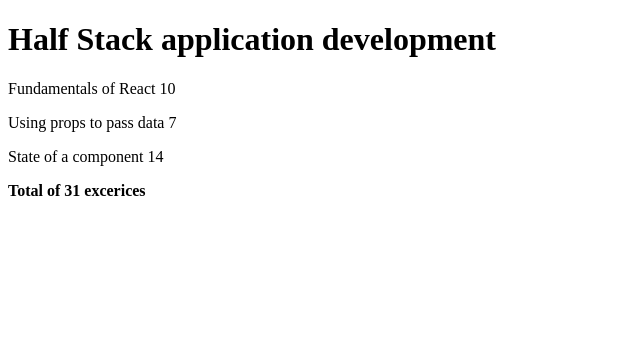
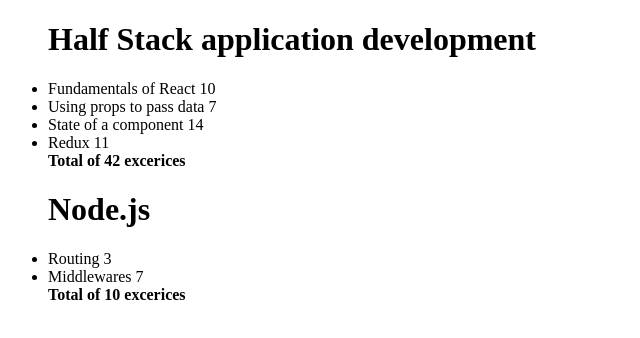
Before and after one commit to Tenxa/fullstackopen2020-kurssi, a React (Create React App) app in the folder part2/kurssitiedot/: page / in a window 1280 px wide. Shown: the top 338 px of the page, without its empty margins (0-640 px from the left). Built offline with nearby package versions, Linux system fonts and the light colour scheme.

Commit message:
2.4: kurssitiedot step9 done

```diff
--- a/part2/kurssitiedot/src/App.js
+++ b/part2/kurssitiedot/src/App.js
@@ -1,14 +1,63 @@
 import React from 'react'
 import Course from './components/Course'
-import Header from './components/Header'
 
-const App = ({ course }) => {
+const App = () => {
 
+    const course = [
+        {
+            name: 'Half Stack application development',
+            id: 1,
+            parts: [
+                {
+                    name: 'Fundamentals of React',
+                    exercises: 10,
+                    id: 1
+                },
+                {
+                    name: 'Using props to pass data',
+                    exercises: 7,
+                    id: 2
+                },
+                {
+                    name: 'State of a component',
+                    exercises: 14,
+                    id: 3
+                },
+                {
+                    name: 'Redux',
+                    exercises: 11,
+                    id: 4
+                }
+            ]
+        },
+        {
+            name: 'Node.js',
+            id: 2,
+            parts: [
+                {
+                    name: 'Routing',
+                    exercises: 3,
+                    id: 1
+                },
+                {
+                    name: 'Middlewares',
+                    exercises: 7,
+                    id: 2
+                }
+            ]
+        }
+    ]
+
+    const listCourses = () => course.map(c =>
+        <ul key={c.id}>
+            <Course course={c} />
+        </ul>
+    )
 
     return (
         <div>
-            <Header course={course}/>
-            <Course course={course} />
+            <h1>{course.name}</h1>
+            {listCourses()}
         </div>
     )
 }
--- a/part2/kurssitiedot/src/components/Content.js
+++ b/part2/kurssitiedot/src/components/Content.js
@@ -4,8 +4,8 @@
 const Content = ({course}) => {
     return (
         <div>
-            {course.parts.map((course) =>
-                <Part key={course.id} name={course.name} exercise={course.exercises}/>
+            {course.parts.map((c) =>
+                <Part key={c.id} name={c.name} exercise={c.exercises}/>
             )}
         </div>
     )
--- a/part2/kurssitiedot/src/components/Course.js
+++ b/part2/kurssitiedot/src/components/Course.js
@@ -1,18 +1,30 @@
 import React from 'react'
-import Content from './Content'
+import Part from './Part'
 
 const Course = ({ course }) => {
+    //console.log('From course', course)
     return (
         <div>
-            <Content course={course} />
+            <h1>{course.name}</h1>
+            {course.parts.map((c) => {
+                console.log(c)
+                return (
+                    <div>
+                        <li key={c.id}>
+                            <Part name={c.name} exercise={c.exercises}/>
+                        </li>
+                    </div>
+                )
+            })}
             <b>Total of {Sum(course)} excerices</b>
         </div>
     )
 }
 
+
 const Sum = (props) => {
     const total = props.parts.reduce((prev, next) =>
-        console.log('what is happening', prev, next) || prev + next.exercises, 0
+        prev + next.exercises, 0
     )
 
     return (total)
--- a/part2/kurssitiedot/src/components/Part.js
+++ b/part2/kurssitiedot/src/components/Part.js
@@ -3,7 +3,7 @@
 const Part = (props) => {
     return (
         <div>
-            <p> {props.name} {props.exercise}</p>
+            {props.name} {props.exercise}
         </div>
     )
 }
--- a/part2/kurssitiedot/src/index.js
+++ b/part2/kurssitiedot/src/index.js
@@ -3,35 +3,6 @@
 import App from './App'
 
 
-/*const Total = (props) => {
-    return (
-        <div>
-            <p>Total Excersices: {props.parts[0].exercises + props.parts[1].exercises + props.parts[2].exercises}</p>
-        </div>
-    )
-}
-*/
 
-const course = {
-  name: 'Half Stack application development',
-  id: 1,
-  parts: [
-    {
-      name: 'Fundamentals of React',
-      exercises: 10,
-      id: 1
-    },
-    {
-      name: 'Using props to pass data',
-      exercises: 7,
-      id: 2
-    },
-    {
-      name: 'State of a component',
-      exercises: 14,
-      id: 3
-    }
-  ]
-}
 
-ReactDOM.render(<App course={course}/>, document.getElementById('root'))
+ReactDOM.render(<App/>, document.getElementById('root'))
```
